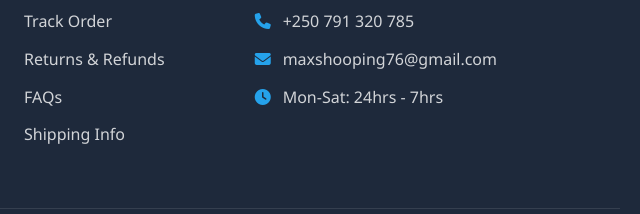
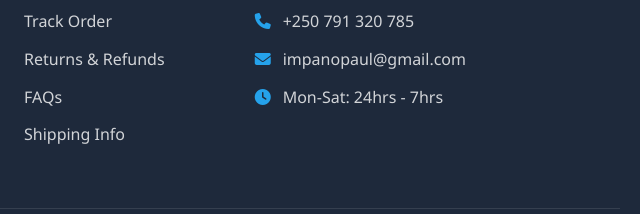
Before and after one commit to REY-HIDDEN/ShopmaxWebsite, a plain HTML site: page index.html in a window 1280 px wide. Shown: the part 7165-7379 px from the top of the page, 640-1280 px from the left. Drawn offline with Linux system fonts and the light colour scheme.

Commit message:
change the  selected email

```diff
--- a/index.html
+++ b/index.html
@@ -231,7 +231,7 @@
                     <ul class="contact-info">
                         <li><i class="fas fa-map-marker-alt"></i> 123 Commerce Street, kigali, RW 10101</li>
                         <li><i class="fas fa-phone"></i> +250 791 320 785</li>
-                        <li><i class="fas fa-envelope"></i>maxshooping76@gmail.com</li>
+                        <li><i class="fas fa-envelope"></i>impanopaul@gmail.com</li>
                         <li><i class="fas fa-clock"></i> Mon-Sat: 24hrs - 7hrs</li>
                     </ul>
                 </div>
```
